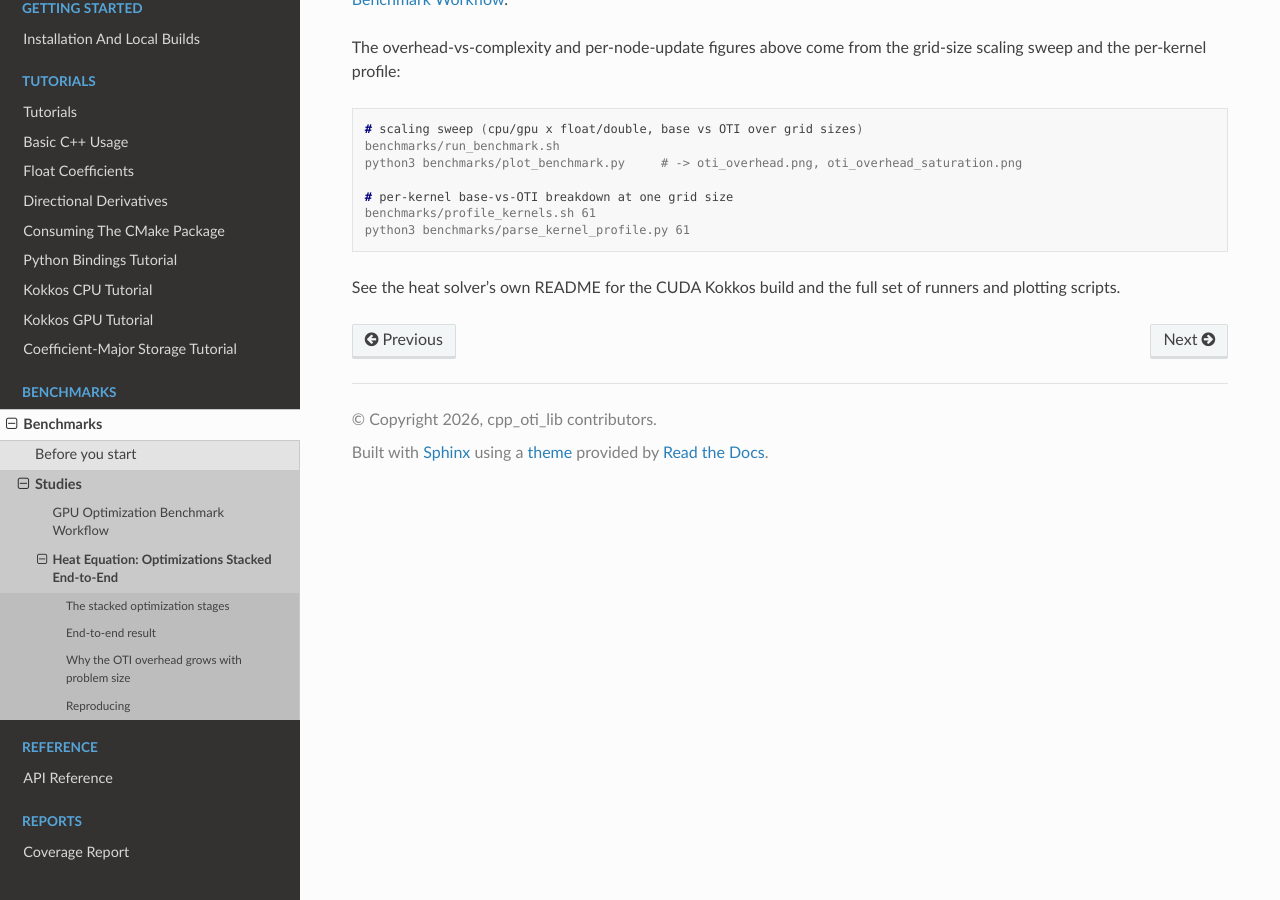
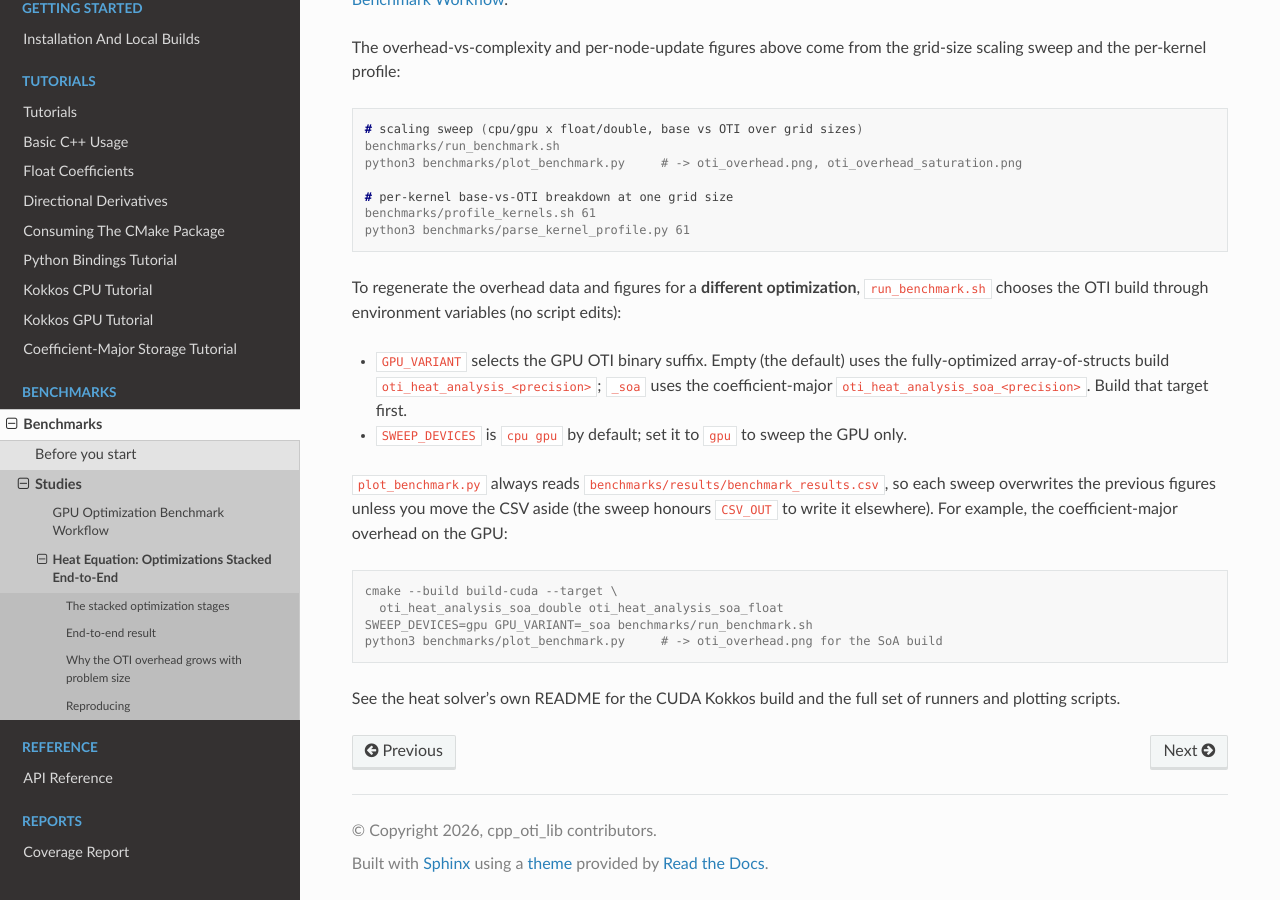
Before and after one commit to Samm-Py/cpp_oti_lib, a Sphinx documentation site: the page built from docs/benchmarks/heat_equation.rst, in a window 1280 px wide and 900 px high, scrolled down 5177 px. Built offline with Sphinx 7.4.7 and the Read the Docs theme 3.1.0, drawn with Linux system fonts in a browser that asks for light colours.

Commit message:
Docs: how to regenerate the OTI overhead plots for a different optimization
run_benchmark.sh selects the OTI build via env vars; document GPU_VARIANT
(AoS default vs _soa coefficient-major) and SWEEP_DEVICES, note that
plot_benchmark.py reads the fixed benchmark_results.csv (so sweeps overwrite,
CSV_OUT moves it aside), and add a worked SoA-overhead example.

Co-Authored-By: Claude Opus 4.8 <noreply@anthropic.com>

```diff
--- a/docs/benchmarks/heat_equation.rst
+++ b/docs/benchmarks/heat_equation.rst
@@ -205,5 +205,28 @@ grid-size scaling sweep and the per-kernel profile:
    benchmarks/profile_kernels.sh 61
    python3 benchmarks/parse_kernel_profile.py 61
 
+To regenerate the overhead data and figures for a **different optimization**,
+``run_benchmark.sh`` chooses the OTI build through environment variables (no
+script edits):
+
+* ``GPU_VARIANT`` selects the GPU OTI binary suffix. Empty (the default) uses the
+  fully-optimized array-of-structs build ``oti_heat_analysis_<precision>``;
+  ``_soa`` uses the coefficient-major ``oti_heat_analysis_soa_<precision>``. Build
+  that target first.
+* ``SWEEP_DEVICES`` is ``cpu gpu`` by default; set it to ``gpu`` to sweep the GPU
+  only.
+
+``plot_benchmark.py`` always reads ``benchmarks/results/benchmark_results.csv``,
+so each sweep overwrites the previous figures unless you move the CSV aside (the
+sweep honours ``CSV_OUT`` to write it elsewhere). For example, the
+coefficient-major overhead on the GPU:
+
+.. code-block:: console
+
+   cmake --build build-cuda --target \
+     oti_heat_analysis_soa_double oti_heat_analysis_soa_float
+   SWEEP_DEVICES=gpu GPU_VARIANT=_soa benchmarks/run_benchmark.sh
+   python3 benchmarks/plot_benchmark.py     # -> oti_overhead.png for the SoA build
+
 See the heat solver's own README for the CUDA Kokkos build and the full set of
 runners and plotting scripts.
```
